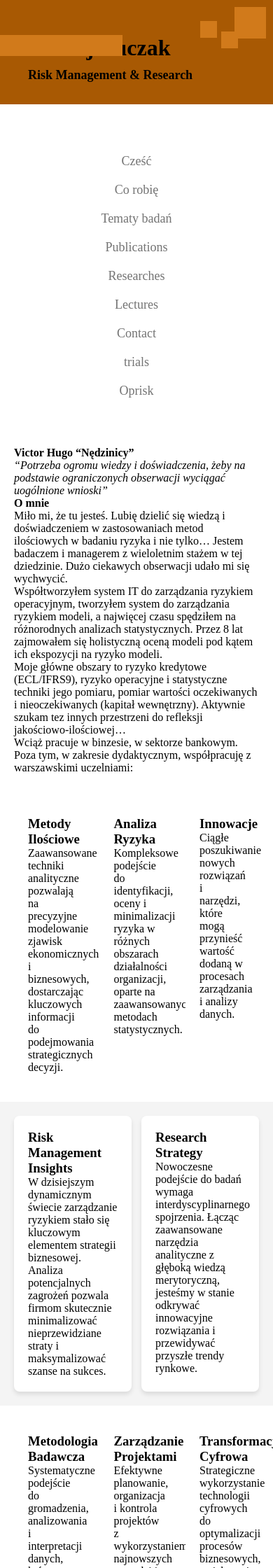
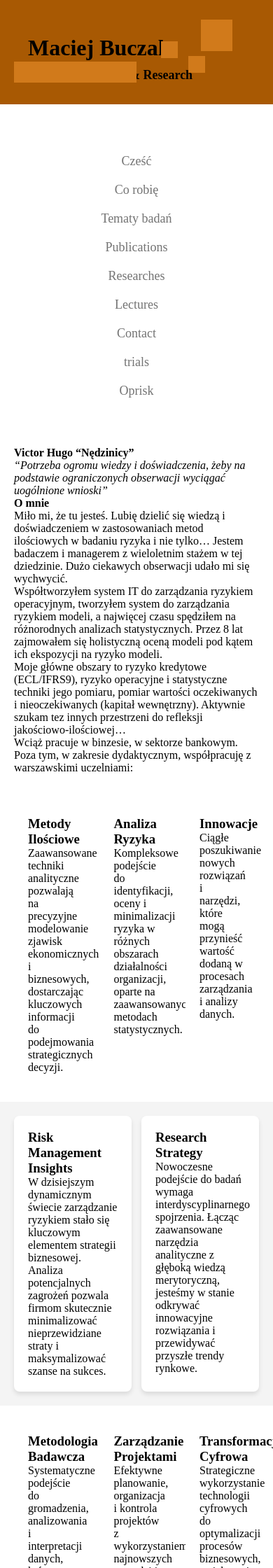
Before and after one commit to MaciejBuczak/risk-research, a Jekyll site: the page built from index.md, in a window 390 px wide. Shown: the top 2240 px of the page at 70% size. Built offline with Jekyll 4.4.1, drawn with Linux system fonts in a browser that asks for light colours.

Commit message:
Update default.html

```diff
--- a/_layouts/default.html
+++ b/_layouts/default.html
@@ -202,44 +202,8 @@
       }
     }
 
-    /* Media queries dla telefonów bazując na style.scss - bez zmiany rozmiaru kwadratów */
+    /* Media queries dla telefonów z proporcjonalnym położeniem kwadratów */
     @media screen and (max-width: 768px) {
-      .square,
-      .browser-firefox .square,
-      .browser-safari .square,
-      .browser-edge .square,
-      .browser-chrome .square {
-        top: 20px;
-        right: 10px;
-      }
-
-      .square1,
-      .browser-firefox .square1,
-      .browser-safari .square1,
-      .browser-edge .square1,
-      .browser-chrome .square1 {
-        top: 65px;
-        right: 73px;
-      }
-
-      .square2,
-      .browser-firefox .square2,
-      .browser-safari .square2,
-      .browser-edge .square2,
-      .browser-chrome .square2 {
-        top: 45px;
-        right: 117px;
-      }
-
-      .square-big,
-      .browser-firefox .square-big,
-      .browser-safari .square-big,
-      .browser-edge .square-big,
-      .browser-chrome .square-big {
-        top: 75px;
-        left: 0px;
-      }
-
       #header_wrap .inner {
         left: 20px;
       }
@@ -251,16 +215,15 @@
       #project_tagline {
         font-size: 18px;
       }
-    }
 
-    @media screen and (max-width: 480px) {
+      /* Proporcjonalne położenie kwadratów względem ekranu komputera */
       .square,
       .browser-firefox .square,
       .browser-safari .square,
       .browser-edge .square,
       .browser-chrome .square {
-        top: 10px;
-        right: 10px;
+        right: 30%;
+        top: 28px;
       }
 
       .square1,
@@ -268,8 +231,8 @@
       .browser-safari .square1,
       .browser-edge .square1,
       .browser-chrome .square1 {
-        top: 45px;
-        right: 50px;
+        right: 35%;
+        top: 79.5px;
       }
 
       .square2,
@@ -277,8 +240,8 @@
       .browser-safari .square2,
       .browser-edge .square2,
       .browser-chrome .square2 {
-        top: 30px;
-        right: 80px;
+        right: 40%;
+        top: 59px;
       }
 
       .square-big,
@@ -286,8 +249,47 @@
       .browser-safari .square-big,
       .browser-edge .square-big,
       .browser-chrome .square-big {
-        top: 50px;
-        left: 0px;
+        left: 10%;
+        top: 88px;
+      }
+    }
+
+    @media screen and (max-width: 480px) {
+      /* Jeszcze bardziej proporcjonalne położenie dla bardzo małych ekranów */
+      .square,
+      .browser-firefox .square,
+      .browser-safari .square,
+      .browser-edge .square,
+      .browser-chrome .square {
+        right: 15%;
+        top: 28px;
+      }
+
+      .square1,
+      .browser-firefox .square1,
+      .browser-safari .square1,
+      .browser-edge .square1,
+      .browser-chrome .square1 {
+        right: 25%;
+        top: 79.5px;
+      }
+
+      .square2,
+      .browser-firefox .square2,
+      .browser-safari .square2,
+      .browser-edge .square2,
+      .browser-chrome .square2 {
+        right: 35%;
+        top: 59px;
+      }
+
+      .square-big,
+      .browser-firefox .square-big,
+      .browser-safari .square-big,
+      .browser-edge .square-big,
+      .browser-chrome .square-big {
+        left: 5%;
+        top: 88px;
       }
     }
 
```
